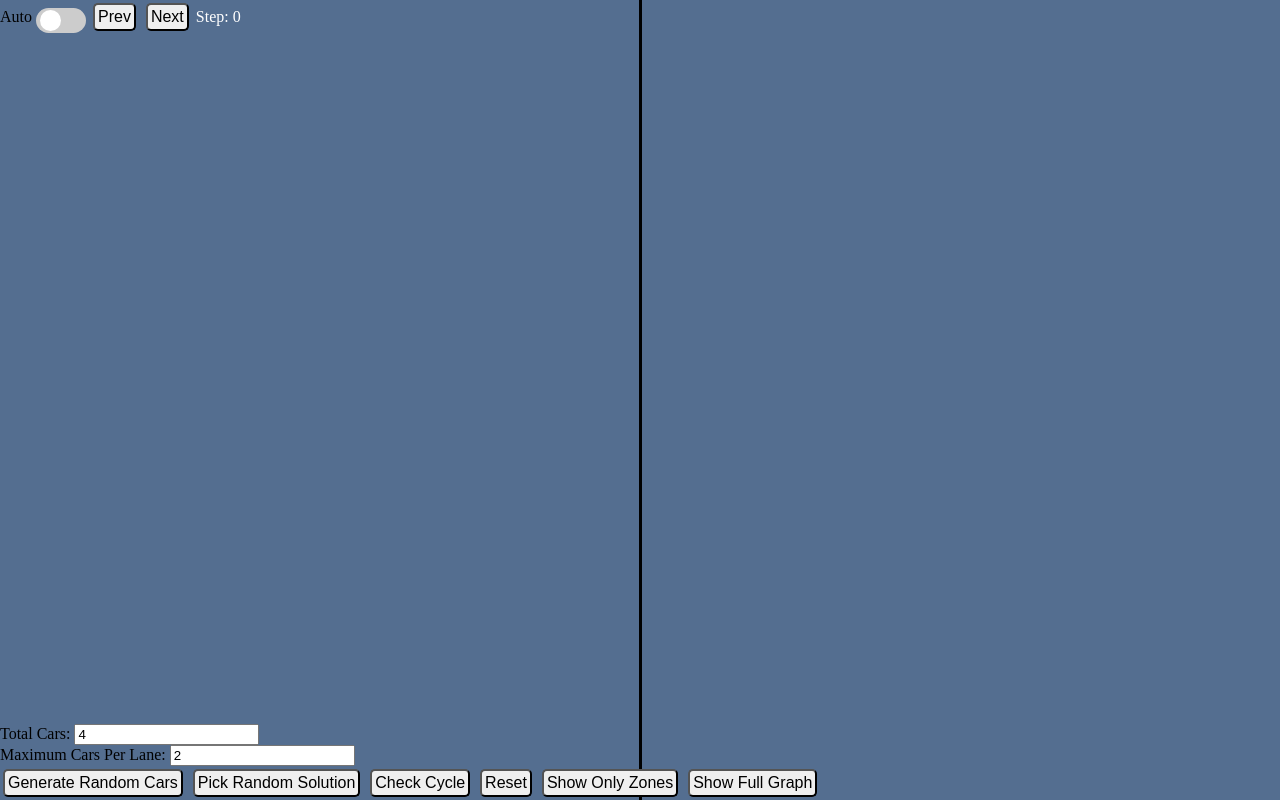
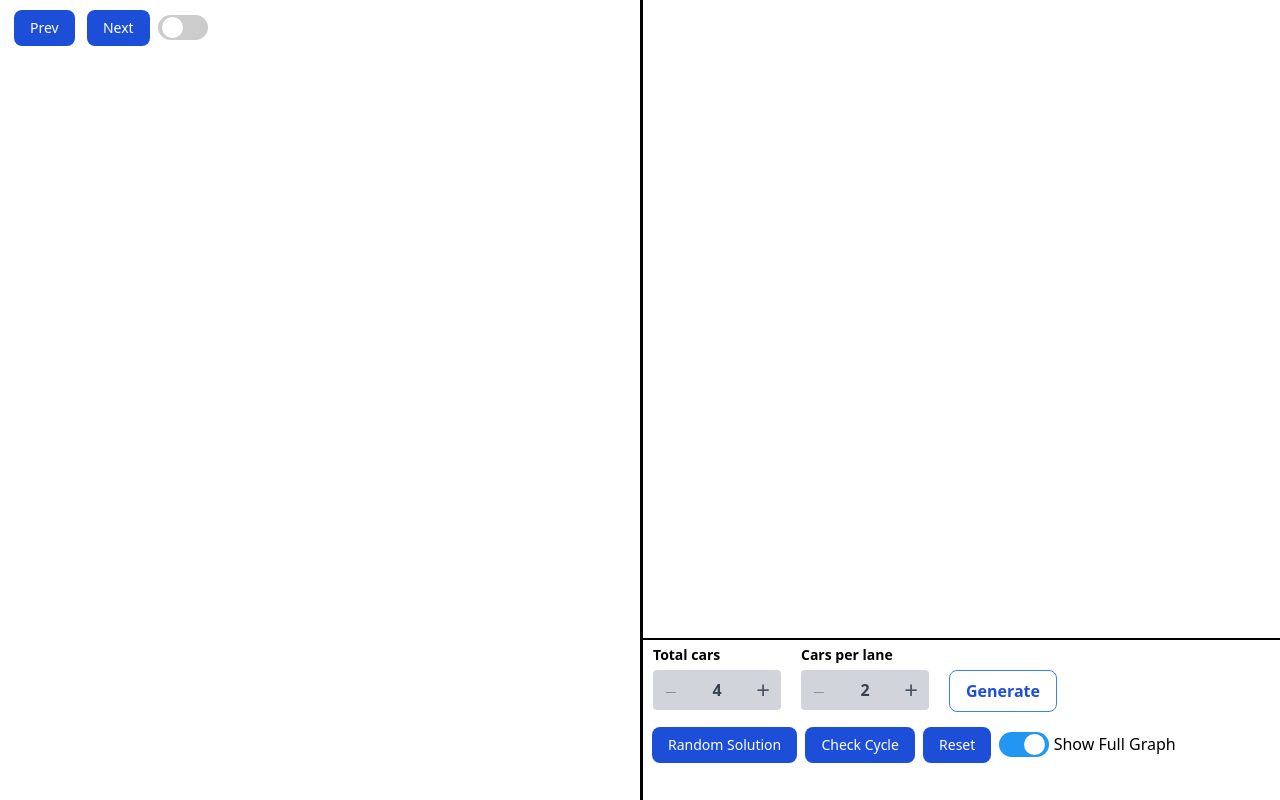
Before and after one commit to yishuolin/visualization_of_intersection_management, a website: page public/index.html in a window 1280 px wide. Drawn offline with nearby package versions, Linux system fonts and the light colour scheme.

Commit message:
style: apply tailwind

```diff
--- a/package.json
+++ b/package.json
@@ -5,11 +5,13 @@
   "main": "src/index.js",
   "scripts": {
     "start": "webpack-dev-server --no-open  --config ./config/webpack.dev.config.js",
-    "test": "echo \"Error: no test specified\" && exit 1"
+    "test": "echo \"Error: no test specified\" && exit 1",
+    "build-tailwind": "npx tailwindcss -i ./public/tailwind/index.css -o ./public/tailwind/output.css"
   },
   "author": "",
   "license": "ISC",
   "dependencies": {
+    "@themesberg/flowbite": "^1.2.0",
     "cytoscape": "^3.20.0",
     "cytoscape-d3-force": "^1.1.4",
     "three": "^0.135.0"
@@ -22,6 +24,7 @@
     "prettier": "^2.5.0",
     "raw-loader": "^4.0.2",
     "style-loader": "^3.3.1",
+    "tailwindcss": "^3.0.8",
     "url-loader": "^4.1.1",
     "webpack": "^5.64.4",
     "webpack-cli": "^4.9.1",
--- a/public/index.css
+++ b/public/index.css
@@ -1,8 +1,8 @@
 body {
   margin: 0px;
-  background-color: #546e90;
+  /* background-color: #546e90; */
 }
-.container {
+#container {
   width: 100%;
   height: 100vh;
   display: flex;
@@ -19,46 +19,27 @@ body {
   border-left: 3px solid black;
   overflow-y: hidden;
 }
-/* #cy,
-#resource-conflict-graph {
-  height: 55vh;
-} */
 #cy {
-  height: 100vh;
+  height: 80vh;
   overflow-x: hidden;
   border-bottom: 2px solid black;
 }
 #bottom-buttons {
-  position: fixed;
-  bottom: 0;
+  height: 20vh;
 }
 #top-buttons {
   position: fixed;
-  top: 0;
-  z-index: 100;
+  top: 10px;
+  left: 10px;
 }
 #step {
   color: white;
   font-size: 16px;
 }
 
-button {
-  border-radius: 5px;
-  padding: 3px;
-  font-size: 16px;
-  margin: 3px;
-  cursor: pointer;
-}
-
-button[disabled] {
-  cursor: not-allowed;
-}
-
 .switch {
   position: relative;
   display: inline-block;
-  /* width: 60px;
-  height: 34px; */
   width: 50px;
   height: 25px;
 }
@@ -119,3 +100,16 @@ input:checked + .slider:before {
 input[type='number']::-webkit-inner-spin-button {
   -webkit-appearance: none;
 }
+
+.counters-container {
+  justify-content: flex-start;
+  align-items: center;
+  margin-bottom: 15px;
+}
+.counters-container > div {
+  margin-right: 10px;
+  margin-left: 10px;
+}
+#bottom-buttons {
+  margin-left: 9px;
+}
--- a/public/index.html
+++ b/public/index.html
@@ -5,7 +5,8 @@
   <meta charset="utf-8" />
   <title>Final Project</title>
   <style></style>
-  <link rel="stylesheet" href="index.css" />
+  <link href="index.css" rel="stylesheet"/>
+  <link href="tailwind/output.css" rel="stylesheet">
 </head>
 
 <body>
@@ -13,44 +14,79 @@
   <script src="//cdnjs.cloudflare.com/ajax/libs/seedrandom/3.0.5/seedrandom.min.js">
   </script>
   <div id="top-buttons">
-    <span>Auto</span>
+    <button id="prev" class="text-white bg-blue-700 hover:bg-blue-800 focus:ring-4 focus:ring-blue-300 font-medium rounded-lg text-sm px-4 py-2 text-center mx-1 mb-2 dark:bg-blue-600 dark:hover:bg-blue-700 dark:focus:ring-blue-800">
+      Prev
+    </button>
+    <button id="next" class="text-white bg-blue-700 hover:bg-blue-800 focus:ring-4 focus:ring-blue-300 font-medium rounded-lg text-sm px-4 py-2 text-center mx-1 mb-2 dark:bg-blue-600 dark:hover:bg-blue-700 dark:focus:ring-blue-800">
+      Next
+    </button>
     <label class="switch">
       <input id="auto" type="checkbox">
       <span class="slider round"></span>
     </label>
-    <button id="prev">Prev</button>
-    <button id="next">Next</button>
-    <span id="step">Step: 0</span>
+    <span class="text-white font-medium">Auto</span>
+    <div id="step" class="text-white font-medium">Step: 0</div>
   </div>
-  <div class="container">
+  <div id="container">
     <div id="intersection"></div>
     <div id="graph">
       <div id="cy"></div>
-      <!-- <div id="resource-conflict-graph"></div> -->
-    </div>
-  </div>
-  <div id="bottom-buttons">
-    <div>
-      <div>
-        <label>
-          Total Cars:
-          <input id="total-cars" type="number" value="4">
-        </label>
-      </div>
-      <div>
-        <label>
-          Maximum Cars Per Lane:
-          <input id="max-cars-per-lane" type="number" value="2">
-        </label>
+      <div class="">
+        <div class="flex w-full counters-container">
+          <div class="custom-number-input w-32">
+            <label for="custom-input-number" class="w-full text-sm font-semibold">Total cars
+            </label>
+            <div class="flex flex-row h-10 w-full rounded-lg relative bg-transparent mt-1">
+              <button data-action="decrement" class=" bg-gray-300 text-gray-600 hover:text-gray-700 hover:bg-gray-400 h-full w-20 rounded-l cursor-pointer outline-none">
+                <span class="m-auto text-2xl font-thin">−</span>
+              </button>
+              <input id="total-cars" type="number" class="outline-none focus:outline-none text-center w-full bg-gray-300 font-semibold text-md hover:text-black focus:text-black  md:text-basecursor-default flex items-center text-gray-700  outline-none" name="custom-input-number" value="4"></input>
+              <button data-action="increment" class="bg-gray-300 text-gray-600 hover:text-gray-700 hover:bg-gray-400 h-full w-20 rounded-r cursor-pointer">
+              <span class="m-auto text-2xl font-thin">+</span>
+              </button>
+            </div>
+          </div>
+          <div class="custom-number-input w-32">
+            <label for="custom-input-number" class="w-full text-sm font-semibold">Cars per lane
+            </label>
+            <div class="flex flex-row h-10 w-full rounded-lg relative bg-transparent mt-1">
+              <button data-action="decrement" class=" bg-gray-300 text-gray-600 hover:text-gray-700 hover:bg-gray-400 h-full w-20 rounded-l cursor-pointer outline-none">
+                <span class="m-auto text-2xl font-thin">−</span>
+              </button>
+              <input id="max-cars-per-lane" type="number" class="outline-none focus:outline-none text-center w-full bg-gray-300 font-semibold text-md hover:text-black focus:text-black  md:text-basecursor-default flex items-center text-gray-700  outline-none" name="custom-input-number" value="2"></input>
+              <button data-action="increment" class="bg-gray-300 text-gray-600 hover:text-gray-700 hover:bg-gray-400 h-full w-20 rounded-r cursor-pointer">
+                <span class="m-auto text-2xl font-thin">+</span>
+              </button>
+            </div>
+          </div>
+          <div style="margin-top: 30px;">
+            <button id="randCars" class="bg-transparent hover:bg-blue-500 text-blue-700 font-semibold hover:text-white py-2 px-4 border border-blue-500 hover:border-transparent rounded-lg">
+              Generate
+            </button>
+          </div>
+        </div>
+        <div id="bottom-buttons">
+          <button id="randSol" class="text-white bg-blue-700 hover:bg-blue-800 focus:ring-4 focus:ring-blue-300 font-medium rounded-lg text-sm px-4 py-2 text-center mr-1 mb-2 dark:bg-blue-600 dark:hover:bg-blue-700 dark:focus:ring-blue-800">Random Solution</button>
+          <button id="checkCycle" class="text-white bg-blue-700 hover:bg-blue-800 focus:ring-4 focus:ring-blue-300 font-medium rounded-lg text-sm px-4 py-2 text-center mr-1 mb-2 dark:bg-blue-600 dark:hover:bg-blue-700 dark:focus:ring-blue-800">Check Cycle</button>
+          <button id="reset" class="text-white bg-blue-700 hover:bg-blue-800 focus:ring-4 focus:ring-blue-300 font-medium rounded-lg text-sm px-4 py-2 text-center mr-1 mb-2 dark:bg-blue-600 dark:hover:bg-blue-700 dark:focus:ring-blue-800">Reset</button>
+          <label class="switch">
+            <input id="show-full-graph" type="checkbox" checked>
+            <span class="slider round"></span>
+          </label>
+          <span>Show Full Graph</span>
+        </div>
       </div>
     </div>
-    <button id="randCars">Generate Random Cars</button>
-    <button id="randSol">Pick Random Solution</button>
-    <button id="checkCycle">Check Cycle</button>
-    <button id="reset">Reset</button>
-    <button id="showOnlyZones">Show Only Zones</button>
-    <button id="showFull">Show Full Graph</button>
   </div>
 </body>
 
 </html>
+
+<!-- <div>
+            <label for="total-cars" class="block mb-1 text-sm font-medium text-gray-900 dark:text-gray-300">Total cars</label>
+            <input type="number" id="total-cars" class="bg-gray-50 border border-gray-300 text-gray-900 text-sm focus:ring-blue-500 focus:border-blue-500 block w-1/3 px-4 dark:bg-gray-700 dark:border-gray-600 dark:placeholder-gray-400 dark:text-white dark:focus:ring-blue-500 dark:focus:border-blue-500" value="4">
+          </div> -->
+<!-- <div>
+            <label for="max-cars-per-lane" class="block mb-1 text-sm font-medium text-gray-900 dark:text-gray-300">Maximum cars per lane</label>
+            <input type="number" id="max-cars-per-lane" class="bg-gray-50 border border-gray-300 text-gray-900 text-sm focus:ring-blue-500 focus:border-blue-500 block w-1/3 px-4 dark:bg-gray-700 dark:border-gray-600 dark:placeholder-gray-400 dark:text-white dark:focus:ring-blue-500 dark:focus:border-blue-500" value="2">
+          </div> -->
--- /dev/null
+++ b/public/tailwind/index.css
@@ -0,0 +1,31 @@
+@tailwind base;
+@tailwind components;
+@tailwind utilities;
+
+/* counter */
+
+input[type='number']::-webkit-inner-spin-button,
+input[type='number']::-webkit-outer-spin-button {
+  -webkit-appearance: none;
+  margin: 0;
+}
+
+.custom-number-input input:focus {
+  outline: none !important;
+}
+
+.custom-number-input button:focus {
+  outline: none !important;
+}
+
+button span {
+  line-height: 35px;
+}
+
+.vertical-center {
+  margin: 0;
+  position: absolute;
+  top: 50%;
+  -ms-transform: translateY(calc(50% - 60px));
+  transform: translateY(calc(50% - 60px));
+}
--- /dev/null
+++ b/tailwind.config.js
@@ -0,0 +1,7 @@
+module.exports = {
+  content: ['./public/*.html', './src/**/*.{html,js}'],
+  theme: {
+    extend: {},
+  },
+  plugins: [],
+};
```
Also changed, not shown: src/main.js (+50 -9 lines), public/tailwind/output.css (added), 1 other file.
